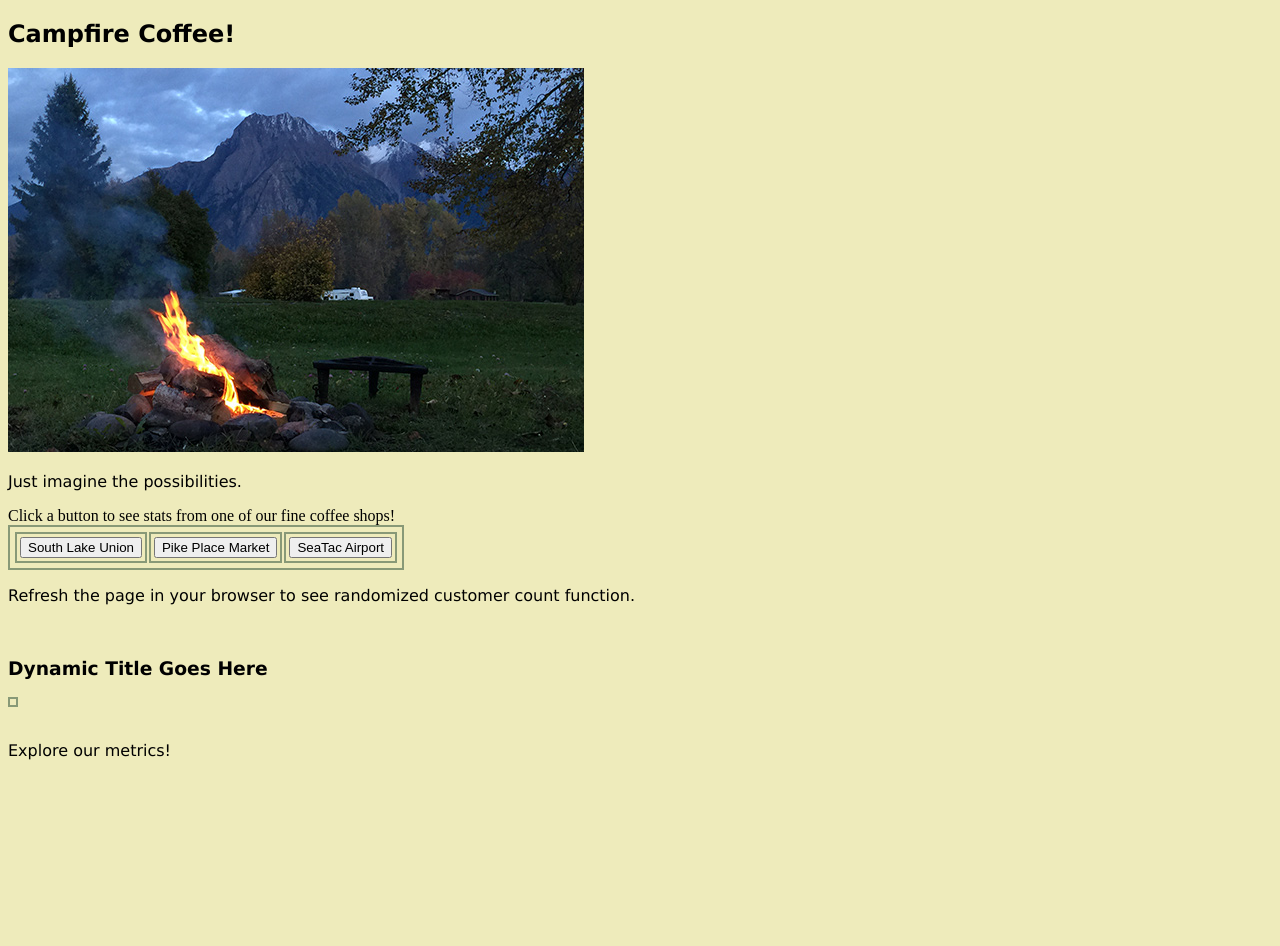
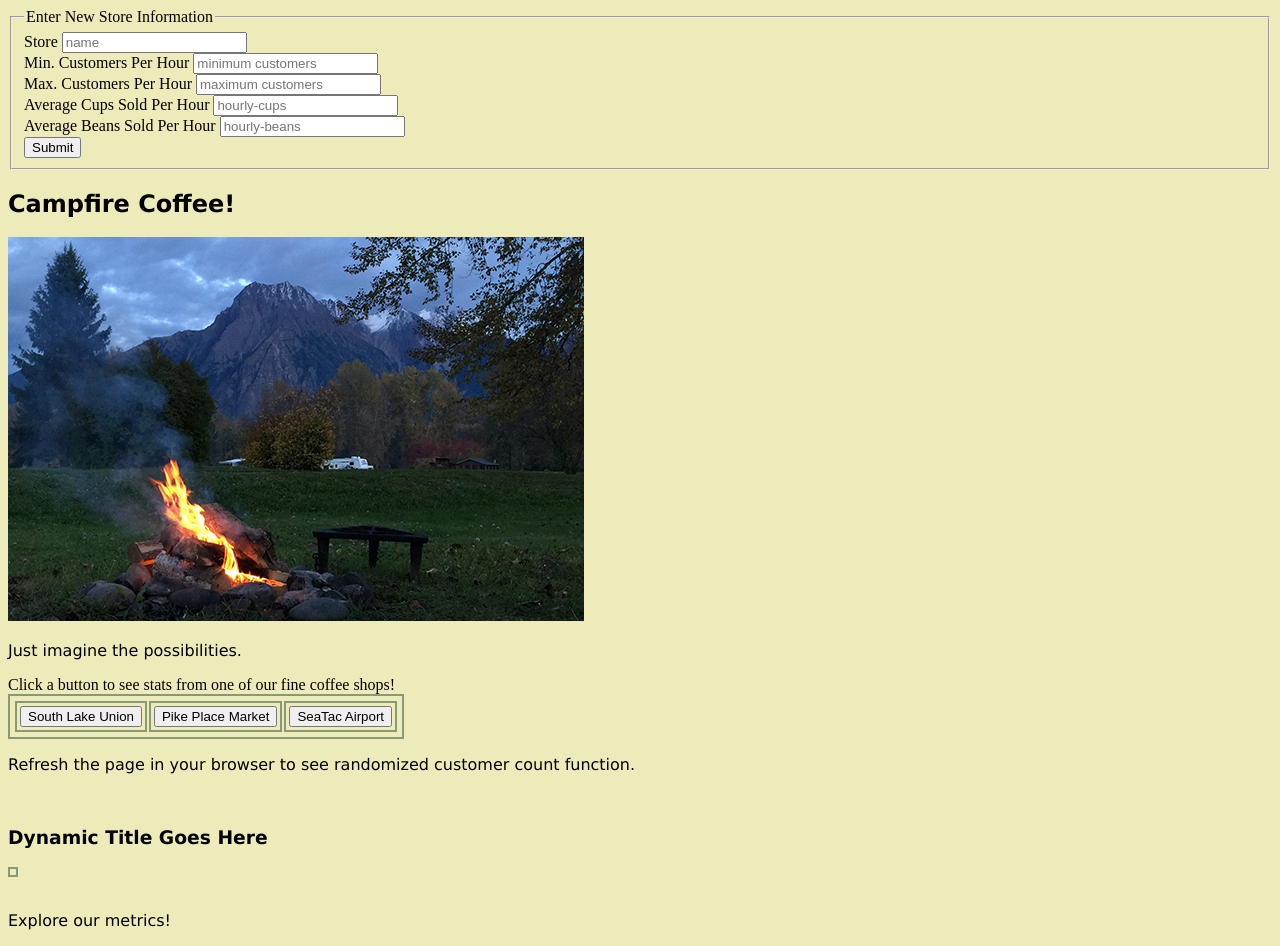
Before and after one commit to lwenke01/campfire-coffee-1, a plain HTML site: page data.html in a window 1280 px wide. Before the commit the page ends 800 px from the top, so only its background shows below. Drawn offline with Linux system fonts and the light colour scheme.

Commit message:
added a form into the data.html

```diff
--- a/data.html
+++ b/data.html
@@ -1,10 +1,39 @@
 <!DOCTYPE html>
+
+
+
 <html>
     <head>
         <title>Coffee: You need it, we got it.</title>
         <link rel="stylesheet" type="text/css" href="css/styles.css" />
     </head>
     <body>
+
+      <form id = "enter-store">
+        <fieldset>
+          <legend>Enter New Store Information</legend>
+            <label for= "store-name">Store</label>
+            <input name="store-name" type="text" placeholder="name">
+            <br/>
+            <label for= "min-cust">Min. Customers Per Hour </label>
+            <input name="min-cust" type="text" placeholder="minimum customers">
+              <br/>
+            <label for= "max-cust">Max. Customers Per Hour</label>
+            <input name="max-cust" type="text" placeholder="maximum customers">
+  <br/>
+            <label for= "hourly-cups">Average Cups Sold Per Hour</label>
+            <input name="hourly-cups" type="text" placeholder="hourly-cups">
+  <br/>
+            <label for= "hourly-beans">Average Beans Sold Per Hour</label>
+            <input name="hourly-neans" type="text" placeholder="hourly-beans">
+            <br/>
+            <input class="button-primary" type="submit" value="Submit">
+          </div>
+
+          </fieldset>
+
+      </form>
+
         <h2>Campfire Coffee!</h2>
         <img src="images/campfire-demo-576x384.jpg" />
         <p>Just imagine the possibilities.</p>
```
